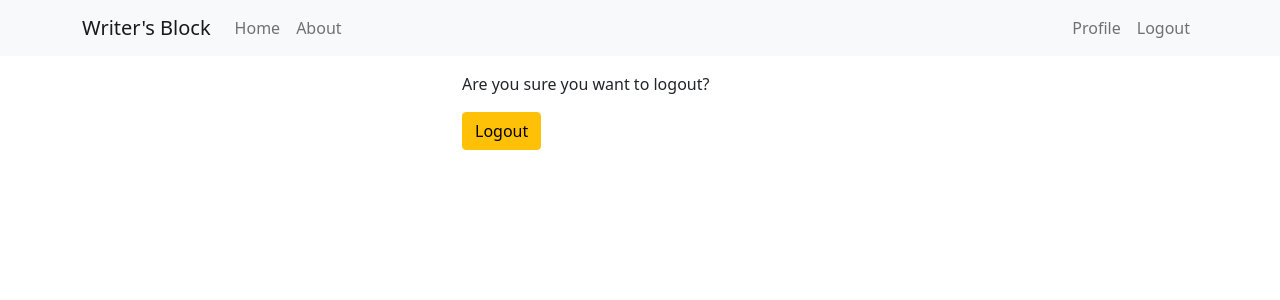
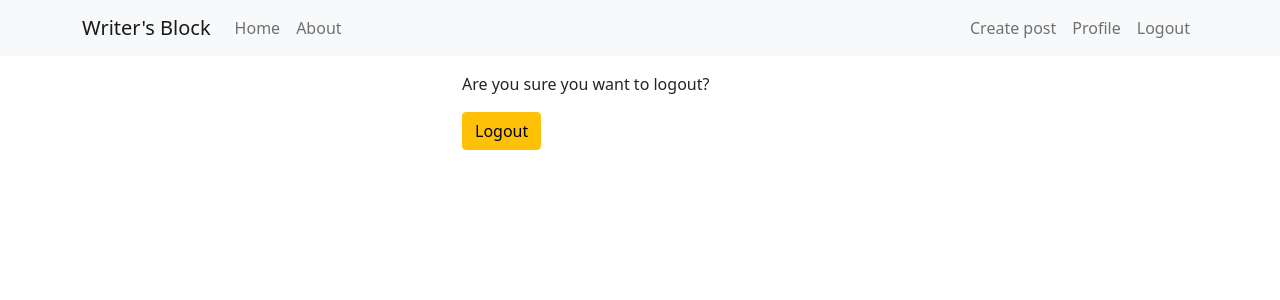
Before and after one commit to kczub/writers-block, a Django app: page /logout/ in a window 1280 px wide. Shown: the top 300 px of the page. Run offline with Django 4.2, Linux system fonts and the light colour scheme; the visitor is signed in with stand-in values (Sample User, id 1).

Commit message:
Minor changes

```diff
--- a/templates/base.html
+++ b/templates/base.html
@@ -25,6 +25,7 @@
                 </div>
                 <div class="navbar-nav ms-auto">
                     {% if request.user.is_authenticated %}
+                    <a class="nav-link" href="{% url 'blog:create' %}">Create post</a>
                     <a class="nav-link" href="{% url 'accounts:profile' %}">Profile</a>
                     <a class="nav-link" href="{% url 'accounts:logout' %}">Logout</a>
                     {% else %}
```
